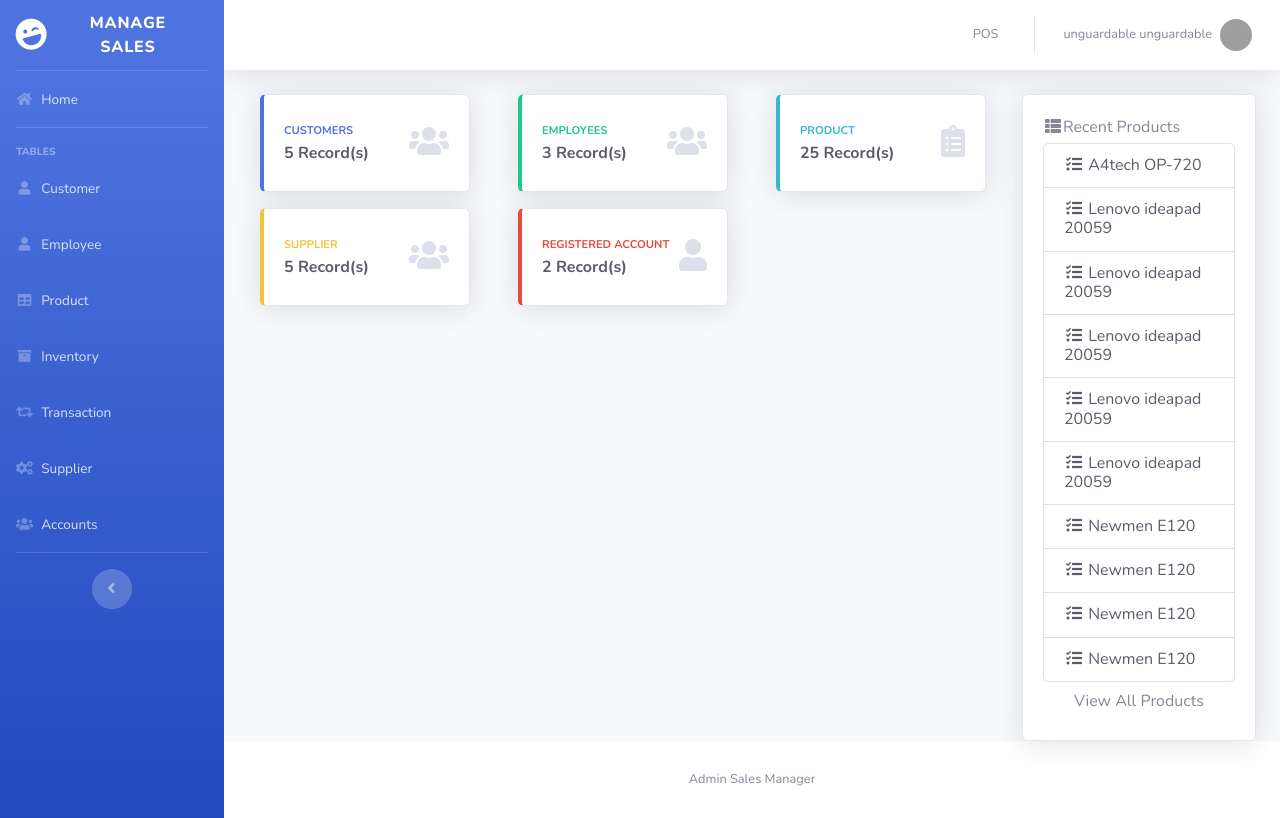
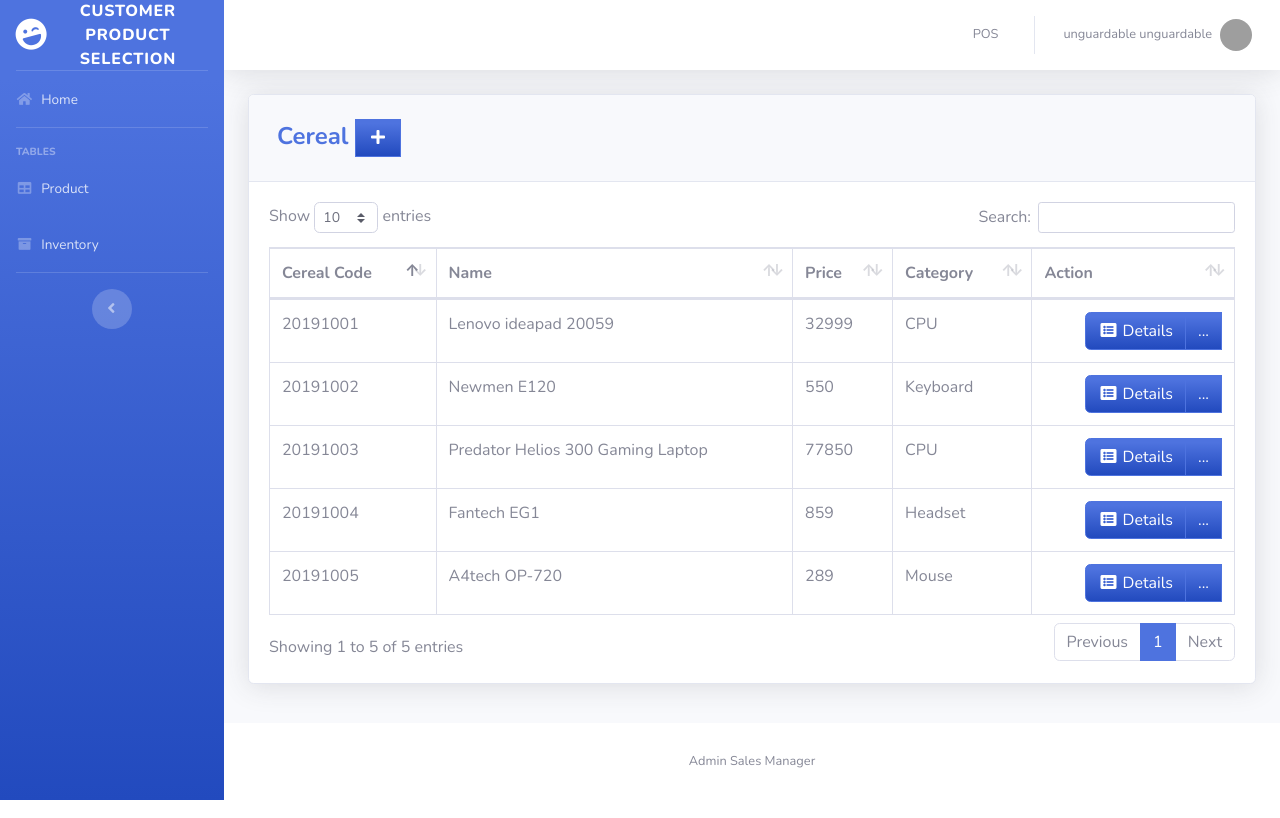
Before and after one commit to skeeperloyaltie/cereals_sys, a PHP site: page /customer/pages/index.php in a window 1280 px wide. Run offline with PHP 8.4, Linux system fonts and the light colour scheme; a user stored in the database is signed in; data comes from the database, SQL or seed files in the repository; grey boxes are pictures that could not be loaded.

Commit message:
register

```diff
--- a/customer/includes/sidebar.php
+++ b/customer/includes/sidebar.php
@@ -36,7 +36,7 @@
   <meta name="description" content="">
   <meta name="author" content="">
 
-  <title>Home | Admin</title>
+  <title>Customer Order</title>
   <link rel="icon" href="https://www.freeiconspng.com/uploads/sales-icon-7.png">
 
   <!-- Custom fonts for this template-->
@@ -63,7 +63,7 @@
         <div class="sidebar-brand-icon rotate-n-15">
           <i class="fas fa-laugh-wink"></i>
         </div>
-        <div class="sidebar-brand-text mx-3">Manage Sales</div>
+        <div class="sidebar-brand-text mx-3">Customer Product Selection</div>
       </a>
 
       <!-- Divider -->
@@ -83,17 +83,17 @@
         Tables
       </div>
       <!-- Tables Buttons -->
-      <li class="nav-item">
+      <!-- <li class="nav-item">
         <a class="nav-link" href="customer.php">
           <i class="fas fa-fw fa-user"></i>
           <span>Customer</span></a>
-      </li>
+      </li> -->
 
-      <li class="nav-item">
+      <!-- <li class="nav-item">
         <a class="nav-link" href="employee.php">
           <i class="fas fa-fw fa-user"></i>
           <span>Employee</span></a>
-      </li>
+      </li> -->
 
       <li class="nav-item">
         <a class="nav-link" href="product.php">
@@ -107,23 +107,23 @@
           <span>Inventory</span></a>
       </li>
 
-      <li class="nav-item">
+      <!-- <li class="nav-item">
         <a class="nav-link" href="transaction.php">
           <i class="fas fa-fw fa-retweet"></i>
           <span>Transaction</span></a>
-      </li>
+      </li> -->
 
-      <li class="nav-item">
+      <!-- <li class="nav-item">
         <a class="nav-link" href="supplier.php">
           <i class="fas fa-fw fa-cogs"></i>
           <span>Supplier</span></a>
-      </li>
+      </li> -->
 
-      <li class="nav-item">
+      <!-- <li class="nav-item">
         <a class="nav-link" href="user.php">
           <i class="fas fa-fw fa-users"></i>
           <span>Accounts</span></a>
-      </li>
+      </li> -->
       <!-- Divider -->
       <hr class="sidebar-divider d-none d-md-block">
 
--- a/customer/pages/index.php
+++ b/customer/pages/index.php
@@ -1,8 +1,6 @@
 <?php
 include'../includes/connection.php';
 include'../includes/sidebar.php';
-?><?php
-
   $query = 'SELECT ID, t.TYPE
             FROM users u
             JOIN type t ON t.TYPE_ID=u.TYPE_ID WHERE ID = '.$_SESSION['MEMBER_ID'].'';
@@ -12,226 +10,144 @@ include'../includes/sidebar.php';
             $Aa = $row['TYPE'];
 
   if ($Aa=='User'){
-
-             ?>    <script type="text/javascript">
+?>
+  <script type="text/javascript">
     //then it will be redirected
     alert("Restricted Page! You will be redirected to POS");
     window.location = "pos.php";
   </script>
-             <?php   }
+<?php
+  }
+}
+$sql = "SELECT DISTINCT CNAME, CATEGORY_ID FROM category order by CNAME asc";
+$result = mysqli_query($db, $sql) or die ("Bad SQL: $sql");
 
+$aaa = "<select class='form-control' name='category' required>
+        <option disabled selected hidden>Select Category</option>";
+  while ($row = mysqli_fetch_assoc($result)) {
+    $aaa .= "<option value='".$row['CATEGORY_ID']."'>".$row['CNAME']."</option>";
+  }
 
+$aaa .= "</select>";
+
+$sql2 = "SELECT DISTINCT SUPPLIER_ID, COMPANY_NAME FROM supplier order by COMPANY_NAME asc";
+$result2 = mysqli_query($db, $sql2) or die ("Bad SQL: $sql2");
+
+$sup = "<select class='form-control' name='supplier' required>
+        <option disabled selected hidden>Select Supplier</option>";
+  while ($row = mysqli_fetch_assoc($result2)) {
+    $sup .= "<option value='".$row['SUPPLIER_ID']."'>".$row['COMPANY_NAME']."</option>";
+  }
+
+$sup .= "</select>";
+?>
+
+            <div class="card shadow mb-4">
+            <div class="card-header py-3">
+              <h4 class="m-2 font-weight-bold text-primary">Cereal&nbsp;<a  href="#" data-toggle="modal" data-target="#aModal" type="button" class="btn btn-primary bg-gradient-primary" style="border-radius: 0px;"><i class="fas fa-fw fa-plus"></i></a></h4>
+            </div>
+            <div class="card-body">
+              <div class="table-responsive">
+                <table class="table table-bordered" id="dataTable" width="100%" cellspacing="0">
+               <thead>
+                   <tr>
+                     <th>Cereal Code</th>
+                     <th>Name</th>
+                     <th>Price</th>
+                     <th>Category</th>
+                     <th>Action</th>
+                   </tr>
+               </thead>
+          <tbody>
+
+<?php
+    $query = 'SELECT PRODUCT_ID, PRODUCT_CODE, NAME, PRICE, CNAME, DATE_STOCK_IN FROM product p join category c on p.CATEGORY_ID=c.CATEGORY_ID GROUP BY PRODUCT_CODE';
+        $result = mysqli_query($db, $query) or die (mysqli_error($db));
+
+            while ($row = mysqli_fetch_assoc($result)) {
+
+                echo '<tr>';
+                echo '<td>'. $row['PRODUCT_CODE'].'</td>';
+                echo '<td>'. $row['NAME'].'</td>';
+                echo '<td>'. $row['PRICE'].'</td>';
+                echo '<td>'. $row['CNAME'].'</td>';
+                      echo '<td align="right"> <div class="btn-group">
+                              <a type="button" class="btn btn-primary bg-gradient-primary" href="pro_searchfrm.php?action=edit & id='.$row['PRODUCT_CODE'] . '"><i class="fas fa-fw fa-list-alt"></i> Details</a>
+                            <div class="btn-group">
+                              <a type="button" class="btn btn-primary bg-gradient-primary dropdown no-arrow" data-toggle="dropdown" style="color:white;">
+                              ... <span class="caret"></span></a>
+                            <ul class="dropdown-menu text-center" role="menu">
+                                <li>
+                                  <a type="button" class="btn btn-warning bg-gradient-warning btn-block" style="border-radius: 0px;" href="pro_edit.php?action=edit & id='.$row['PRODUCT_ID']. '">
+                                    <i class="fas fa-fw fa-edit"></i> Edit
+                                  </a>
+                                </li>
+                            </ul>
+                            </div>
+                          </div> </td>';
+                echo '</tr> ';
                         }
 ?>
-          <div class="row show-grid">
-            <!-- Customer ROW -->
-            <div class="col-md-3">
-            <!-- Customer record -->
-            <div class="col-md-12 mb-3">
-              <div class="card border-left-primary shadow h-100 py-2">
-                <div class="card-body">
-                  <div class="row no-gutters align-items-center">
-                    <div class="col mr-0">
-                      <div class="text-xs font-weight-bold text-primary text-uppercase mb-1">Customers</div>
-                      <div class="h6 mb-0 font-weight-bold text-gray-800">
-                        <?php
-                        $query = "SELECT COUNT(*) FROM customer";
-                        $result = mysqli_query($db, $query) or die(mysqli_error($db));
-                        while ($row = mysqli_fetch_array($result)) {
-                            echo "$row[0]";
-                          }
-                        ?> Record(s)
+
+                                </tbody>
+                            </table>
                         </div>
                     </div>
-                      <div class="col-auto">
-                        <i class="fas fa-users fa-2x text-gray-300"></i>
-                      </div>
-                  </div>
-                </div>
-              </div>
-            </div>
-
-            <!-- Supplier record -->
-            <div class="col-md-12 mb-3">
-              <div class="card border-left-warning shadow h-100 py-2">
-                <div class="card-body">
-                  <div class="row no-gutters align-items-center">
-                    <div class="col mr-0">
-                      <div class="text-xs font-weight-bold text-warning text-uppercase mb-1">Supplier</div>
-                      <div class="h6 mb-0 font-weight-bold text-gray-800">
-                        <?php
-                        $query = "SELECT COUNT(*) FROM supplier";
-                        $result = mysqli_query($db, $query) or die(mysqli_error($db));
-                        while ($row = mysqli_fetch_array($result)) {
-                            echo "$row[0]";
-                          }
-                        ?> Record(s)
-                      </div>
-                    </div>
-                    <div class="col-auto">
-                      <i class="fas fa-users fa-2x text-gray-300"></i>
-                    </div>
-                  </div>
-                </div>
-              </div>
-            </div>
-
-          </div>
-            <!-- Employee ROW -->
-          <div class="col-md-3">
-            <!-- Employee record -->
-            <div class="col-md-12 mb-3">
-              <div class="card border-left-success shadow h-100 py-2">
-                <div class="card-body">
-                  <div class="row no-gutters align-items-center">
-                    <div class="col mr-0">
-                      <div class="text-xs font-weight-bold text-success text-uppercase mb-1">Employees</div>
-                      <div class="h6 mb-0 font-weight-bold text-gray-800">
-                        <?php
-                        $query = "SELECT COUNT(*) FROM employee";
-                        $result = mysqli_query($db, $query) or die(mysqli_error($db));
-                        while ($row = mysqli_fetch_array($result)) {
-                            echo "$row[0]";
-                          }
-                        ?> Record(s)
-                      </div>
-                    </div>
-                    <div class="col-auto">
-                      <i class="fas fa-users fa-2x text-gray-300"></i>
-                    </div>
-                  </div>
-                </div>
-              </div>
-            </div>
-            <!-- User record -->
-            <div class="col-md-12 mb-3">
-              <div class="card border-left-danger shadow h-100 py-2">
-                <div class="card-body">
-                  <div class="row no-gutters align-items-center">
-                    <div class="col mr-0">
-                      <div class="text-xs font-weight-bold text-danger text-uppercase mb-1">Registered Account</div>
-                      <div class="h6 mb-0 font-weight-bold text-gray-800">
-                        <?php
-                        $query = "SELECT COUNT(*) FROM users WHERE TYPE_ID=2";
-                        $result = mysqli_query($db, $query) or die(mysqli_error($db));
-                        while ($row = mysqli_fetch_array($result)) {
-                            echo "$row[0]";
-                          }
-                        ?> Record(s)
-                      </div>
-                    </div>
-                    <div class="col-auto">
-                      <i class="fas fa-user fa-2x text-gray-300"></i>
-                    </div>
-                  </div>
-                </div>
-              </div>
-            </div>
-
-          </div>
-          <!-- PRODUCTS ROW -->
-          <div class="col-md-3">
-            <!-- Product record -->
-            <div class="col-md-12 mb-3">
-              <div class="card border-left-info shadow h-100 py-2">
-                <div class="card-body">
-                  <div class="row no-gutters align-items-center">
-
-                    <div class="col mr-0">
-                      <div class="text-xs font-weight-bold text-info text-uppercase mb-1">Product</div>
-                      <div class="row no-gutters align-items-center">
-                        <div class="col-auto">
-                          <div class="h6 mb-0 mr-3 font-weight-bold text-gray-800">
-                          <?php
-                          $query = "SELECT COUNT(*) FROM product";
-                          $result = mysqli_query($db, $query) or die(mysqli_error($db));
-                          while ($row = mysqli_fetch_array($result)) {
-                              echo "$row[0]";
-                            }
-                          ?> Record(s)
-                          </div>
-                        </div>
-                      </div>
-                    </div>
-
-                    <div class="col-auto">
-                      <i class="fas fa-clipboard-list fa-2x text-gray-300"></i>
-                    </div>
-
-                  </div>
-                </div>
-              </div>
-            </div>
-
-            </div>
-
-          <!-- RECENT PRODUCTS -->
-                <div class="col-lg-3">
-                    <div class="card shadow h-100">
-                      <div class="card-body">
-                        <div class="row no-gutters align-items-center">
-
-                          <div class="col-auto">
-                            <i class="fa fa-th-list fa-fw"></i>
-                          </div>
-
-                        <div class="panel-heading"> Recent Products
-                        </div>
-                        <div class="row no-gutters align-items-center mt-1">
-                        <div class="col-auto">
-                          <div class="h6 mb-0 mr-0 text-gray-800">
-                        <!-- /.panel-heading -->
-
-                        <div class="panel-body">
-                            <div class="list-group">
-                              <?php
-                                $query = "SELECT NAME, PRODUCT_CODE FROM product order by PRODUCT_ID DESC LIMIT 10";
-                                $result = mysqli_query($db, $query) or die(mysqli_error($db));
-                                while ($row = mysqli_fetch_array($result)) {
-
-                                    echo "<a href='#' class='list-group-item text-gray-800'>
-                                          <i class='fa fa-tasks fa-fw'></i> $row[0]
-                                          </a>";
-                                  }
-                              ?>
-                            </div>
-                            <!-- /.list-group -->
-                            <a href="product.php" class="btn btn-default btn-block">View All Products</a>
-                        </div>
-                        <!-- /.panel-body -->
-                    </div></div></div></div></div></div>
-          <!--
-          <div class="col-md-3">
-           <div class="col-md-12 mb-2">
-              <div class="card border-left-danger shadow h-100 py-2">
-                <div class="card-body">
-                  <div class="row no-gutters align-items-center">
-                    <div class="col mr-2">
-                      <div class="text-xs font-weight-bold text-danger text-uppercase mb-1"><i class="fas fa-list text-danger">&nbsp;&nbsp;&nbsp;</i>Recent Products</div>
-                      <div class="h6 mb-0 font-weight-bold text-gray-800">
-                        <?php
-                          $query = "SELECT NAME FROM product order by PRODUCT_ID DESC LIMIT 10";
-                          $result = mysqli_query($db, $query) or die(mysqli_error($db));
-                          while ($row = mysqli_fetch_array($result)) {
-                              echo "<ul style='list-style-position: outside'>";
-                              echo "<li>$row[0]</li>";
-                              echo "</ul>";
-                            }
-                          ?>
-                      </div>
-                    </div>
-                    <div class="col-auto">
-
-                    </div>
-                  </div>
-                </div>
-              </div>
-            </div>
-            </div> -->
-
-
                   </div>
 
 <?php
 include'../includes/footer.php';
 ?>
+
+  <!-- Product Modal-->
+  <div class="modal fade" id="aModal" tabindex="-1" role="dialog" aria-labelledby="exampleModalLabel" aria-hidden="true">
+    <div class="modal-dialog" role="document">
+      <div class="modal-content">
+        <div class="modal-header">
+          <h5 class="modal-title" id="exampleModalLabel">Add Cereal</h5>
+          <button class="close" type="button" data-dismiss="modal" aria-label="Close">
+            <span aria-hidden="true">×</span>
+          </button>
+        </div>
+        <div class="modal-body">
+          <form role="form" method="post" action="pro_transac.php?action=add">
+           <div class="form-group">
+             <input class="form-control" placeholder="Cereal Code" name="prodcode" required>
+           </div>
+           <div class="form-group">
+             <input class="form-control" placeholder="Name" name="name" required>
+           </div>
+           <div class="form-group">
+             <textarea rows="5" cols="50" texarea" class="form-control" placeholder="Description" name="description" required></textarea>
+           </div>
+           <div class="form-group">
+             <input type="number"  min="1" max="999999999" class="form-control" placeholder="Quantity" name="quantity" required>
+           </div>
+           <div class="form-group">
+             <input type="number"  min="1" max="999999999" class="form-control" placeholder="On Hand" name="onhand" required>
+           </div>
+           <div class="form-group">
+             <input type="number"  min="1" max="9999999999" class="form-control" placeholder="Price" name="price" required>
+           </div>
+           <div class="form-group">
+             <?php
+               echo $aaa;
+             ?>
+           </div>
+           <div class="form-group">
+             <?php
+               echo $sup;
+             ?>
+           </div>
+           <div class="form-group">
+             <input type="text" onfocus="(this.type='date')" onblur="(this.type='text')" class="form-control" placeholder="Date Stock In" name="datestock" required>
+           </div>
+            <hr>
+            <button type="submit" class="btn btn-success"><i class="fa fa-check fa-fw"></i>Save</button>
+            <button type="reset" class="btn btn-danger"><i class="fa fa-times fa-fw"></i>Reset</button>
+            <button class="btn btn-secondary" type="button" data-dismiss="modal">Cancel</button>
+          </form>
+        </div>
+      </div>
+    </div>
+  </div>
--- a/customer/pages/login.php
+++ b/customer/pages/login.php
@@ -61,9 +61,9 @@
                     </div>
                     <button class="btn btn-primary btn-user btn-block" type="submit" name="btnlogin">Login</button>
                     <hr>
-                  <!-- <div class="text-center">
+                  <div class="text-center">
                     <a class="small" href="register.php">Create an Account!</a>
-                  </div> -->
+                  </div>
                 </form>
                 </div>
               </div>
```
Also changed, not shown: customer/pages/errors.php (added, +7 -0 lines), customer/pages/register.php (added, +173 -0 lines). Lines whose indentation alone changed are shown as unchanged.
